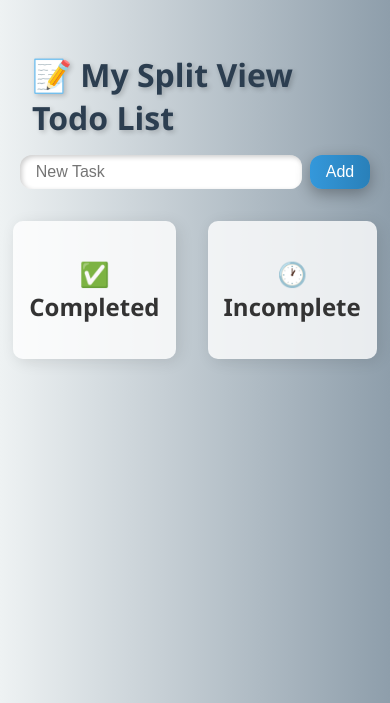
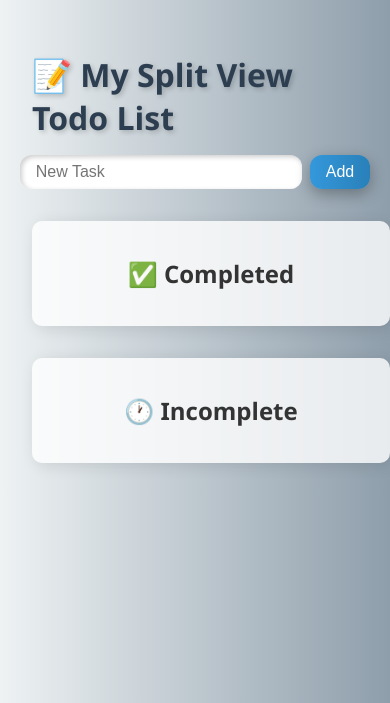
Before and after one commit to prkshnarayan/To-Do-List-App, a Flask app: page / in a window 390 px wide. Shown: the top 703 px of the page. Run offline with Flask 3, Linux system fonts and the light colour scheme.

Commit message:
Update index.html

```diff
--- a/templates/index.html
+++ b/templates/index.html
@@ -18,6 +18,16 @@
             color: #2c3e50;
             margin-bottom: 1rem;
             text-shadow: 2px 2px 5px rgba(0, 0, 0, 0.2);
+        }
+
+        @media (max-width: 768px) {
+            .task-columns {
+                flex-direction: column;
+            }
+
+            .column {
+                width: 100%;
+            }
         }
 
         form {
```
